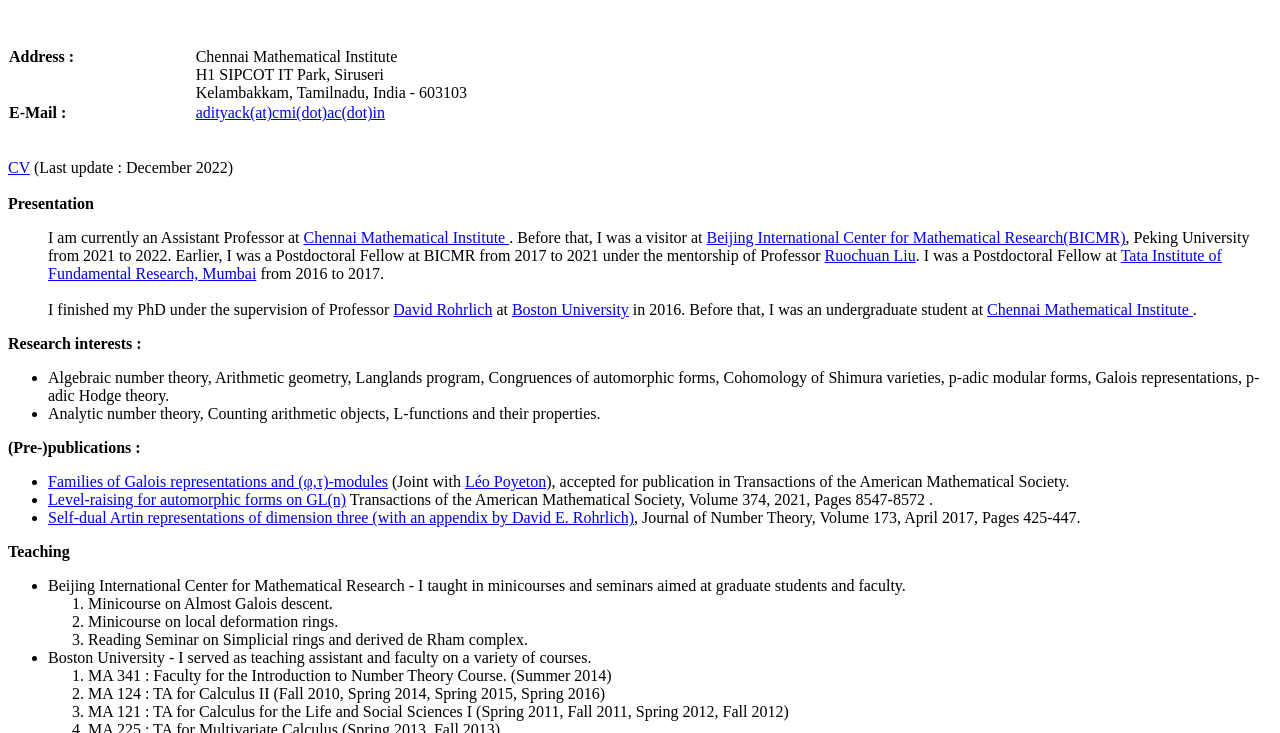
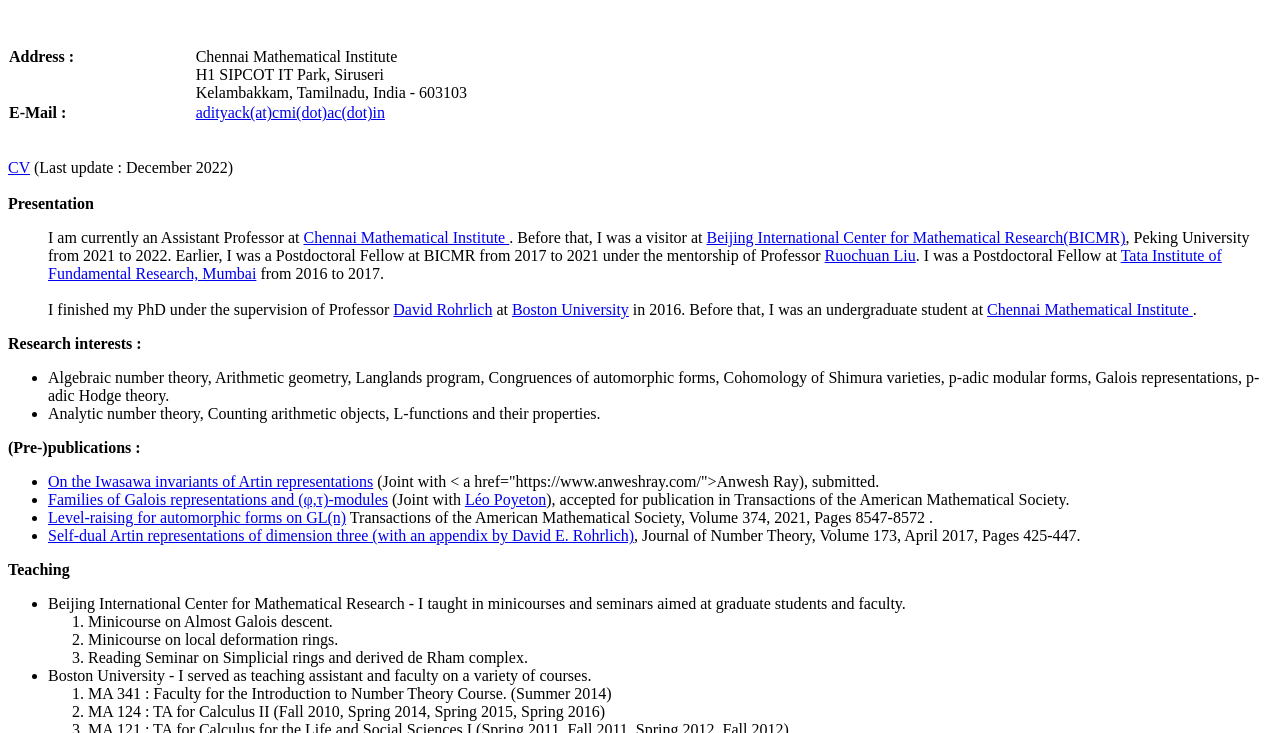
Before and after one commit to adityakarnataki/adityakarnataki.github.io, a plain HTML site: page index.html in a window 1280 px wide. Shown: the part 367-1100 px from the top of the page. Drawn offline with Linux system fonts and the light colour scheme.

Commit message:
Update index.html

```diff
--- a/index.html
+++ b/index.html
@@ -114,6 +114,7 @@
 <b>(Pre-)publications :</b>
 <UL>
 
+<LI> <a href = "ArticleIwasawaArtin_KarnatakiRay.pdf">On the Iwasawa invariants of Artin representations</a> (Joint with < a href="https://www.anweshray.com/">Anwesh Ray</a>), submitted.
 <LI> <a href = "ArticleFamilies_KarnatakiPoyeton.pdf">Families of Galois representations and (φ,τ)-modules</a> (Joint with <a href="http://perso.ens-lyon.fr/leo.poyeton/english.html">Léo Poyeton</a>), accepted for publication in Transactions of the American Mathematical Society. </LI>
 <LI>  <a href="ArticleLevelRaising_Karnataki.pdf">Level-raising for automorphic forms on GL(n)</a> Transactions of the American Mathematical Society, Volume 374, 2021, Pages 8547-8572 .</LI>
 <LI>  <a href="ArticleSelfDual_Karnataki.pdf">Self-dual Artin representations of dimension three (with an appendix by David E. Rohrlich)</a>, Journal of Number Theory, Volume 173, April 2017, Pages 425-447.</LI>
```
